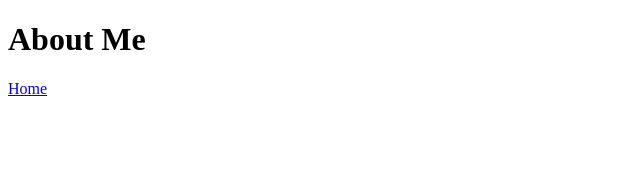
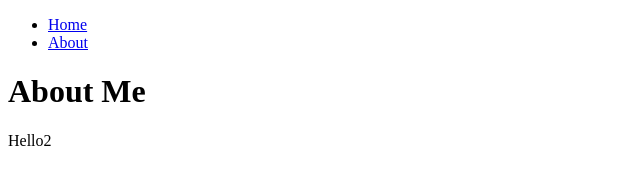
Before and after one commit to RonaldVilorio/ronHome, a Gatsby site: page /about in a window 1280 px wide. Shown: the whole page, without its empty margins (0-640 px from the left). Built offline with nearby package versions, Linux system fonts and the light colour scheme; Gatsby itself is replaced by a stand-in of ours.

Commit message:
layout component for about/index

```diff
--- /dev/null
+++ b/src/components/layout.js
@@ -0,0 +1,22 @@
+import * as React from 'react'
+import { Link } from 'gatsby'
+
+const Layout = ({ pageTitle, children }) => {
+  return (
+    <div>
+      <title>{pageTitle}</title>
+      <nav>
+        <ul>
+          <li><Link to="/">Home</Link></li>
+          <li><Link to="/about">About</Link></li>
+        </ul>
+      </nav>
+      <main>
+        <h1>{pageTitle}</h1>
+        {children}
+      </main>
+    </div>
+  )
+}
+
+export default Layout
--- a/src/pages/about.js
+++ b/src/pages/about.js
@@ -1,13 +1,11 @@
 import * as React from 'react'
-import {Link} from 'gatsby'
+import Layout from '../components/layout'
 
 const AboutPage = () => {
     return (
-        <main>
-            <title>About Me</title>
-            <h1>About Me</h1>
-            <Link to='/'>Home</Link>
-        </main>
+        <Layout pageTitle='About Me'>
+            <p>Hello2</p>
+        </Layout>
     )
 }
 export default AboutPage
```
Also changed, not shown: src/pages/index.js (+5 -7 lines).
